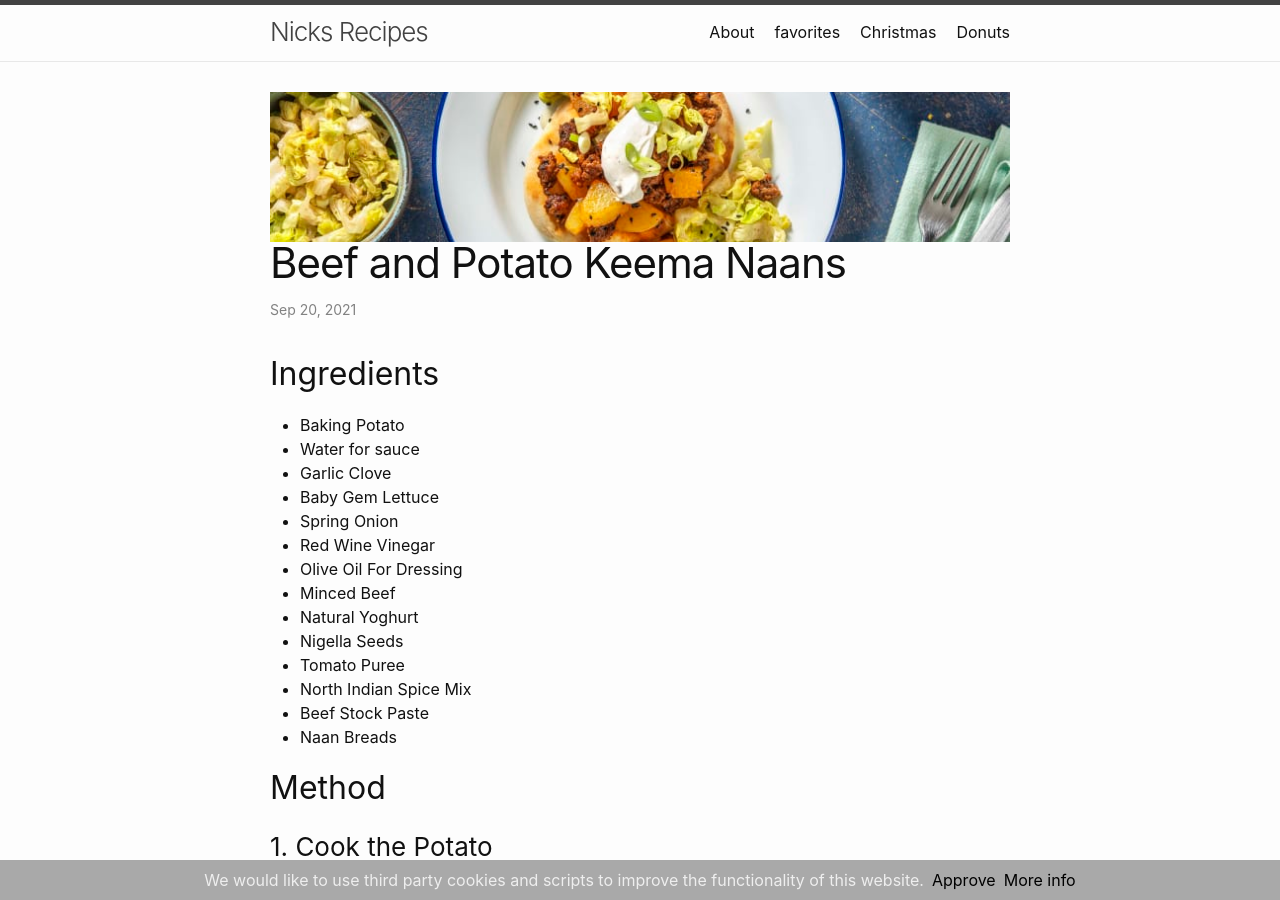
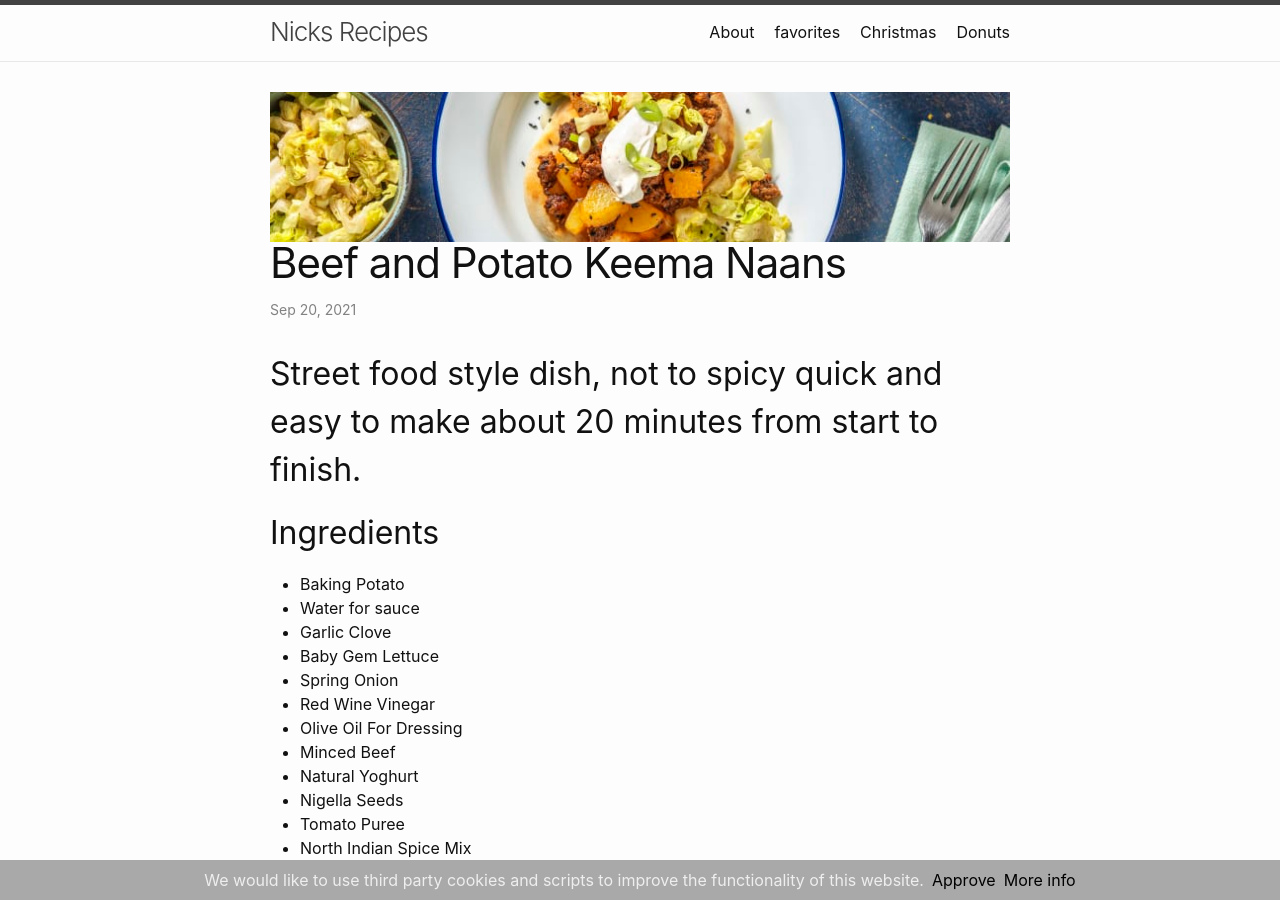
Before and after one commit to PNSmith/pnsmith.github.io, a Jekyll site: the page built from _posts/2021-09-20-Beef-And-Potato-Keema-Naans.md, in a window 1280 px wide and 900 px high. Built offline with Jekyll 4.4.1, drawn with Linux system fonts in a browser that asks for light colours.

Commit message:
intro update

```diff
--- a/_posts/2021-09-20-Beef-And-Potato-Keema-Naans.md
+++ b/_posts/2021-09-20-Beef-And-Potato-Keema-Naans.md
@@ -5,6 +5,8 @@ date:   2021-09-20 20:01:33 +0000
 categories: favorites
 image: /assets/images/beef-and-potato-keema-naans.jpeg
 ---
+
+## Street food style dish, not to spicy quick and easy to make about 20 minutes from start to finish.
 
 ## Ingredients
 
```
